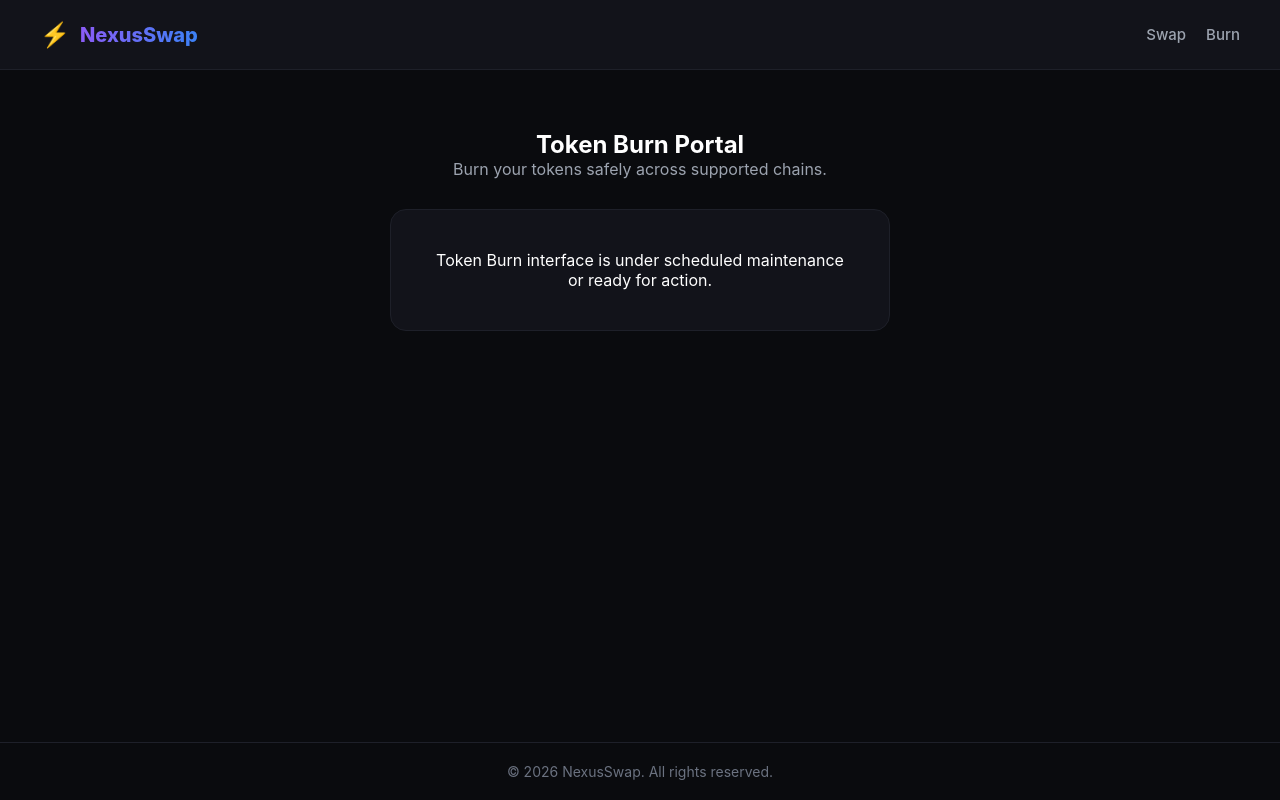
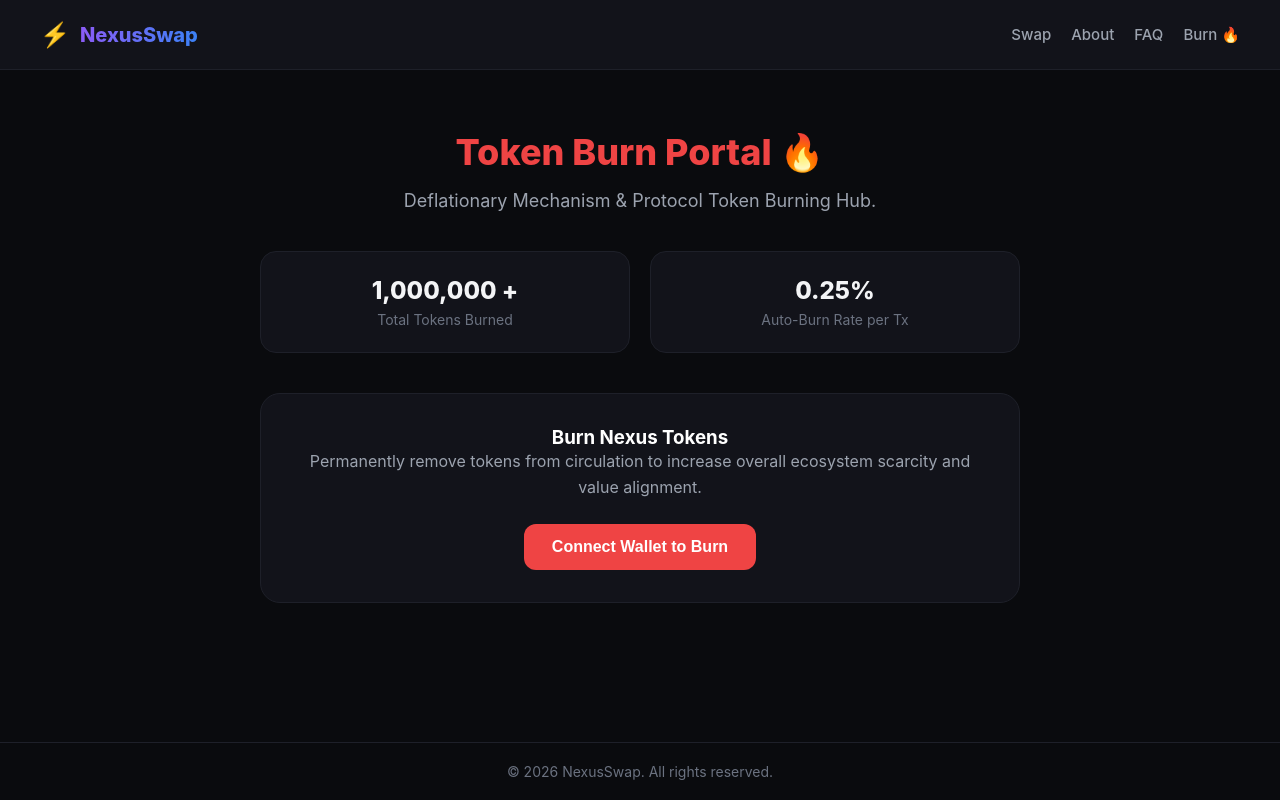
Before and after one commit to raouf822777/nexusswap, a React (Vite) app: page /burn in a window 1280 px wide. Built offline with nearby package versions, Linux system fonts and the light colour scheme; what wagmi would draw is missing.

Commit message:
Full restore of original pages, styling, routes and Burn portal

```diff
--- a/src/App.jsx
+++ b/src/App.jsx
@@ -6,6 +6,9 @@ import { mainnet, arbitrum, optimism, polygon, bsc, avalanche } from 'wagmi/chai
 import { injected, walletConnect } from 'wagmi/connectors';
 
 import Home from './pages/Home';
+import About from './pages/About';
+import FAQ from './pages/FAQ';
+import Burn from './pages/Burn';
 
 const projectId = '981d7ff2b198243ccba4376e145e52ae';
 
@@ -30,13 +33,15 @@ const queryClient = new QueryClient();
 function Navbar() {
   return (
     <nav style={styles.nav}>
-      <div style={styles.logoContainer}>
+      <Link to="/" style={styles.logoContainer}>
         <span style={styles.logoIcon}>⚡</span>
         <span style={styles.logoText}>NexusSwap</span>
-      </div>
+      </Link>
       <div style={styles.navLinks}>
         <Link to="/" style={styles.link}>Swap</Link>
-        <Link to="/burn" style={styles.link}>Burn</Link>
+        <Link to="/about" style={styles.link}>About</Link>
+        <Link to="/faq" style={styles.link}>FAQ</Link>
+        <Link to="/burn" style={styles.link}>Burn 🔥</Link>
       </div>
     </nav>
   );
@@ -50,18 +55,6 @@ function Footer() {
   );
 }
 
-function BurnPage() {
-  return (
-    <div style={styles.burnContainer}>
-      <h2>Token Burn Portal</h2>
-      <p style={styles.burnSubText}>Burn your tokens safely across supported chains.</p>
-      <div style={styles.burnCard}>
-        <p>Token Burn interface is under scheduled maintenance or ready for action.</p>
-      </div>
-    </div>
-  );
-}
-
 export default function App() {
   return (
     <WagmiProvider config={wagmiConfig}>
@@ -72,7 +65,9 @@ export default function App() {
             <div style={styles.content}>
               <Routes>
                 <Route path="/*" element={<Home />} />
-                <Route path="/burn" element={<BurnPage />} />
+                <Route path="/about" element={<About />} />
+                <Route path="/faq" element={<FAQ />} />
+                <Route path="/burn" element={<Burn />} />
               </Routes>
             </div>
             <Footer />
@@ -92,11 +87,7 @@ const styles = {
     color: '#ffffff',
     fontFamily: 'Inter, system-ui, Avenir, Helvetica, Arial, sans-serif',
   },
-  content: {
-    flex: 1,
-    display: 'flex',
-    flexDirection: 'column',
-  },
+  content: { flex: 1, display: 'flex', flexDirection: 'column' },
   nav: {
     display: 'flex',
     justifyContent: 'space-between',
@@ -105,14 +96,8 @@ const styles = {
     backgroundColor: '#12131a',
     borderBottom: '1px solid #1e2029',
   },
-  logoContainer: {
-    display: 'flex',
-    alignItems: 'center',
-    gap: '10px',
-  },
-  logoIcon: {
-    fontSize: '24px',
-  },
+  logoContainer: { display: 'flex', alignItems: 'center', gap: '10px', textDecoration: 'none' },
+  logoIcon: { fontSize: '24px' },
   logoText: {
     fontSize: '20px',
     fontWeight: '800',
@@ -120,45 +105,8 @@ const styles = {
     WebkitBackgroundClip: 'text',
     WebkitTextFillColor: 'transparent',
   },
-  navLinks: {
-    display: 'flex',
-    gap: '20px',
-  },
-  link: {
-    color: '#9ca3af',
-    textDecoration: 'none',
-    fontWeight: '500',
-    fontSize: '15px',
-  },
-  burnContainer: {
-    display: 'flex',
-    flexDirection: 'column',
-    alignItems: 'center',
-    justifyContent: 'center',
-    padding: '60px 20px',
-    textAlign: 'center',
-  },
-  burnSubText: {
-    color: '#9ca3af',
-    marginBottom: '30px',
-  },
-  burnCard: {
-    backgroundColor: '#12131a',
-    border: '1px solid #1e2029',
-    borderRadius: '16px',
-    padding: '40px',
-    maxWidth: '500px',
-    width: '100%',
-  },
-  footer: {
-    textAlign: 'center',
-    padding: '20px',
-    backgroundColor: '#0a0b0e',
-    borderTop: '1px solid #1e2029',
-  },
-  footerText: {
-    color: '#6b7280',
-    fontSize: '14px',
-    margin: 0,
-  },
+  navLinks: { display: 'flex', gap: '20px', alignItems: 'center' },
+  link: { color: '#9ca3af', textDecoration: 'none', fontWeight: '500', fontSize: '15px' },
+  footer: { textAlign: 'center', padding: '20px', backgroundColor: '#0a0b0e', borderTop: '1px solid #1e2029' },
+  footerText: { color: '#6b7280', fontSize: '14px', margin: 0 },
 };
--- a/src/pages/About.jsx
+++ b/src/pages/About.jsx
@@ -1,11 +1,31 @@
+import React from 'react';
+
 export default function About() {
   return (
-    <div style={{ padding: '80px 20px', textAlign: 'center', color: '#fff', minHeight: '80vh' }}>
-      <h1 style={{ fontSize: '36px', marginBottom: '20px' }}>About NexusSwap</h1>
-      <p style={{ color: '#9ca3af', maxWidth: '600px', margin: '0 auto', lineHeight: '1.6' }}>
-        NexusSwap is a next-generation decentralized exchange aggregator powered by LI.FI,
-        designed to provide the best cross-chain routes with top-tier security and minimum slippage.
+    <div style={styles.container}>
+      <h1 style={styles.title}>About NexusSwap</h1>
+      <p style={styles.subtitle}>
+        NexusSwap is a next-generation decentralized cross-chain liquidity aggregator designed to make crypto swaps seamless, secure, and lightning fast.
       </p>
+
+      <div style={styles.contentGrid}>
+        <div style={styles.card}>
+          <h3>Our Mission</h3>
+          <p>To eliminate blockchain boundaries by providing unified liquidity across all major EVM and non-EVM ecosystems.</p>
+        </div>
+        <div style={styles.card}>
+          <h3>Powered by LI.FI</h3>
+          <p>By integrating advanced routing protocols, NexusSwap finds the most cost-effective and secure swap paths available.</p>
+        </div>
+      </div>
     </div>
   );
 }
+
+const styles = {
+  container: { padding: '60px 20px', maxWidth: '800px', margin: '0 auto', textAlign: 'center' },
+  title: { fontSize: '36px', fontWeight: '800', marginBottom: '16px' },
+  subtitle: { color: '#9ca3af', fontSize: '18px', lineHeight: '1.6', marginBottom: '40px' },
+  contentGrid: { display: 'grid', gridTemplateColumns: 'repeat(auto-fit, minmax(280px, 1fr))', gap: '20px' },
+  card: { backgroundColor: '#12131a', border: '1px solid #1e2029', borderRadius: '16px', padding: '24px', textAlign: 'left' }
+};
--- a/src/pages/Burn.jsx
+++ b/src/pages/Burn.jsx
@@ -1,137 +1,44 @@
+import React from 'react';
+
 export default function Burn() {
   return (
-    <main style={styles.container}>
-      <div style={styles.card}>
-        <div style={styles.badge}>Tokenomics & Deflation</div>
+    <div style={styles.container}>
+      <h1 style={styles.title}>Token Burn Portal 🔥</h1>
+      <p style={styles.subtitle}>
+        Deflationary Mechanism & Protocol Token Burning Hub.
+      </p>
 
-        <h1 style={styles.title}>
-          50% Revenue <span style={styles.gradientText}>Buyback & Burn</span>
-        </h1>
-
-        <p style={styles.description}>
-          We are committed to building long-term value for our community.
-          To reduce the total circulating supply of <strong>NEXUSSWAP ($NEXUS)</strong>,
-          50% of all platform revenues are dedicated to automated token buybacks and permanent burns.
-        </p>
-
-        <div style={styles.statsGrid}>
-          <div style={styles.statBox}>
-            <span style={styles.statNumber}>50%</span>
-            <span style={styles.statLabel}>Revenue Allocated</span>
-          </div>
-          <div style={styles.statBox}>
-            <span style={styles.statNumber}>DEX</span>
-            <span style={styles.statLabel}>Market Buybacks</span>
-          </div>
-          <div style={styles.statBox}>
-            <span style={styles.statNumber}>$NEXUS</span>
-            <span style={styles.statLabel}>Deflationary Token</span>
-          </div>
+      <div style={styles.burnGrid}>
+        <div style={styles.statCard}>
+          <span style={styles.statNumber}>1,000,000 +</span>
+          <span style={styles.statLabel}>Total Tokens Burned</span>
         </div>
-
-        <div style={styles.infoBox}>
-          <h3 style={styles.infoTitle}>🔥 How the Burn Mechanism Works</h3>
-          <ul style={styles.infoList}>
-            <li><strong>1. Revenue Collection:</strong> Swap fees collected by NexusSwap are aggregated into a dedicated buyback pool.</li>
-            <li><strong>2. Open Market Buyback:</strong> 50% of these funds are used directly on DEXs to purchase $NEXUS tokens.</li>
-            <li><strong>3. Permanent Deflation:</strong> Purchased tokens are immediately sent to a dead burn address (0x0...000), removing them from supply forever.</li>
-          </ul>
+        <div style={styles.statCard}>
+          <span style={styles.statNumber}>0.25%</span>
+          <span style={styles.statLabel}>Auto-Burn Rate per Tx</span>
         </div>
       </div>
-    </main>
+
+      <div style={styles.burnBox}>
+        <h3>Burn Nexus Tokens</h3>
+        <p style={styles.desc}>
+          Permanently remove tokens from circulation to increase overall ecosystem scarcity and value alignment.
+        </p>
+        <button style={styles.burnButton}>Connect Wallet to Burn</button>
+      </div>
+    </div>
   );
 }
 
 const styles = {
-  container: {
-    flex: 1,
-    display: 'flex',
-    justifyContent: 'center',
-    alignItems: 'center',
-    padding: '60px 20px',
-    width: '100%',
-    boxSizing: 'border-box',
-  },
-  card: {
-    backgroundColor: '#12131a',
-    border: '1px solid #1e2029',
-    borderRadius: '24px',
-    padding: '40px 30px',
-    maxWidth: '800px',
-    width: '100%',
-    textAlign: 'center',
-    boxShadow: '0 20px 40px rgba(0,0,0,0.3)',
-  },
-  badge: {
-    display: 'inline-block',
-    backgroundColor: 'rgba(139, 92, 246, 0.15)',
-    color: '#a78bfa',
-    border: '1px solid rgba(139, 92, 246, 0.3)',
-    borderRadius: '20px',
-    padding: '6px 16px',
-    fontSize: '13px',
-    fontWeight: '600',
-    marginBottom: '20px',
-  },
-  title: {
-    fontSize: '36px',
-    fontWeight: '800',
-    marginBottom: '16px',
-  },
-  gradientText: {
-    background: 'linear-gradient(90deg, #ef4444, #f97316)',
-    WebkitBackgroundClip: 'text',
-    WebkitTextFillColor: 'transparent',
-  },
-  description: {
-    color: '#9ca3af',
-    fontSize: '16px',
-    lineHeight: '1.7',
-    marginBottom: '32px',
-    maxWidth: '650px',
-    margin: '0 auto 32px auto',
-  },
-  statsGrid: {
-    display: 'grid',
-    gridTemplateColumns: 'repeat(auto-fit, minmax(200px, 1fr))',
-    gap: '16px',
-    marginBottom: '32px',
-  },
-  statBox: {
-    backgroundColor: '#1a1b26',
-    border: '1px solid #2e303e',
-    borderRadius: '16px',
-    padding: '20px',
-  },
-  statNumber: {
-    display: 'block',
-    fontSize: '28px',
-    fontWeight: '800',
-    color: '#f87171',
-    marginBottom: '4px',
-  },
-  statLabel: {
-    fontSize: '13px',
-    color: '#9ca3af',
-  },
-  infoBox: {
-    backgroundColor: '#161722',
-    border: '1px solid #282a3a',
-    borderRadius: '16px',
-    padding: '24px',
-    textAlign: 'left',
-  },
-  infoTitle: {
-    fontSize: '18px',
-    color: '#f3f4f6',
-    marginBottom: '16px',
-  },
-  infoList: {
-    listStyle: 'none',
-    padding: 0,
-    margin: 0,
-    color: '#9ca3af',
-    fontSize: '14px',
-    lineHeight: '1.8',
-  },
+  container: { padding: '60px 20px', maxWidth: '800px', margin: '0 auto', textAlign: 'center' },
+  title: { fontSize: '36px', fontWeight: '800', marginBottom: '16px', color: '#ef4444' },
+  subtitle: { color: '#9ca3af', fontSize: '18px', marginBottom: '40px' },
+  burnGrid: { display: 'grid', gridTemplateColumns: 'repeat(auto-fit, minmax(200px, 1fr))', gap: '20px', marginBottom: '40px' },
+  statCard: { backgroundColor: '#12131a', border: '1px solid #1e2029', borderRadius: '16px', padding: '24px', display: 'flex', flexDirection: 'column' },
+  statNumber: { fontSize: '24px', fontWeight: '800', color: '#f3f4f6' },
+  statLabel: { color: '#6b7280', fontSize: '14px', marginTop: '6px' },
+  burnBox: { backgroundColor: '#12131a', border: '1px solid #1e2029', borderRadius: '20px', padding: '32px' },
+  desc: { color: '#9ca3af', marginBottom: '24px', lineHeight: '1.6' },
+  burnButton: { backgroundColor: '#ef4444', color: '#fff', border: 'none', padding: '14px 28px', borderRadius: '12px', fontWeight: '700', cursor: 'pointer', fontSize: '16px' }
 };
--- /dev/null
+++ b/src/pages/FAQ.jsx
@@ -0,0 +1,33 @@
+import React from 'react';
+
+export default function FAQ() {
+  const faqs = [
+    { q: "What is NexusSwap?", a: "NexusSwap is a multi-chain aggregator allowing you to swap tokens across different blockchains directly from your wallet." },
+    { q: "Are there extra platform fees?", a: "NexusSwap routes your transactions with zero hidden markup fees beyond network gas and standard bridge fees." },
+    { q: "Which wallets are supported?", a: "We support MetaMask, WalletConnect, Coinbase Wallet, Rabby, Trust Wallet, and all major Web3 mobile wallets." },
+    { q: "What should I do if a transaction is delayed?", a: "Cross-chain bridge transactions depend on network congestion. You can track your transaction status via the route detail link provided in the widget." }
+  ];
+
+  return (
+    <div style={styles.container}>
+      <h1 style={styles.title}>Frequently Asked Questions</h1>
+      <div style={styles.faqList}>
+        {faqs.map((item, index) => (
+          <div key={index} style={styles.faqCard}>
+            <h3 style={styles.question}>{item.q}</h3>
+            <p style={styles.answer}>{item.a}</p>
+          </div>
+        ))}
+      </div>
+    </div>
+  );
+}
+
+const styles = {
+  container: { padding: '60px 20px', maxWidth: '800px', margin: '0 auto' },
+  title: { fontSize: '36px', fontWeight: '800', marginBottom: '40px', textAlign: 'center' },
+  faqList: { display: 'flex', flexDirection: 'column', gap: '20px' },
+  faqCard: { backgroundColor: '#12131a', border: '1px solid #1e2029', borderRadius: '16px', padding: '24px' },
+  question: { fontSize: '18px', fontWeight: '700', marginBottom: '10px', color: '#8b5cf6' },
+  answer: { color: '#9ca3af', lineHeight: '1.6', margin: 0 }
+};
```
